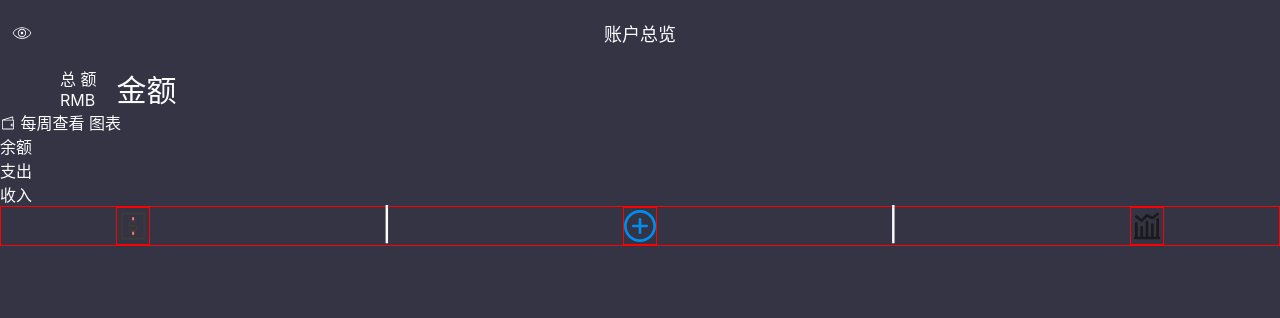
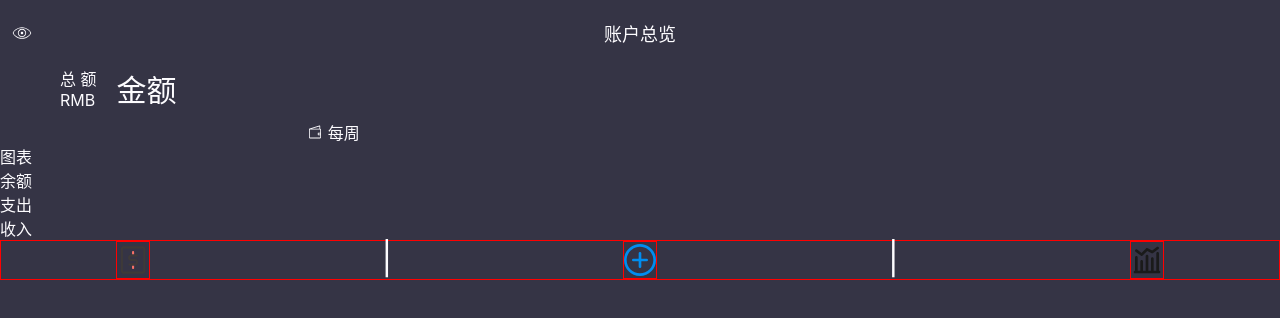
Before and after one commit to DevSuno/moze, a Vue app: page /#/total in a window 1280 px wide. Shown: the top 318 px of the page. Built offline with nearby package versions, Linux system fonts and the light colour scheme.

Commit message:
Total页面模块化，完成 Statistics 组件的CSS

```diff
--- /dev/null
+++ b/src/components/Total/Statistics.vue
@@ -0,0 +1,48 @@
+<template>
+    <div class="statistics">
+        <div class="content">
+            <span class="text"><Icon name="directory"/> 每周 </span>
+            <span class="placeholder"></span>
+        </div>
+
+        <div class="chart">图表</div>
+    </div>
+</template>
+
+<script lang="ts">
+    import Vue from 'vue';
+    import { Component } from 'vue-property-decorator';
+
+    @Component
+    export default class Statistics extends Vue {
+
+    }
+</script>
+
+<style lang="scss" scoped>
+.statistics {
+    margin-top: 10px;
+    display: flex;
+    flex-direction: column;
+    > .content {
+        display: flex;
+        justify-content: space-around;
+        align-items: center;
+        > .text {
+            display: flex;
+            flex-direction: row;
+            align-items: center;
+            text-align: center;
+            > .icon {
+                margin-right: 5px;
+            }
+        }
+        > .chart {
+
+        }
+
+    }
+
+}
+
+</style>
--- a/src/views/Total.vue
+++ b/src/views/Total.vue
@@ -2,10 +2,7 @@
     <div>
         <Topbar/>
         <Money/>
-        <div>
-            <span><Icon name="directory"/> 每周查看</span>
-            图表
-        </div>
+        <Statistics/>
         <div>
             <ol>
                 <li>余额</li>
@@ -23,9 +20,10 @@
     import { Component } from 'vue-property-decorator';
     import Topbar from '@/components/Total/Topbar.vue';
     import Money from '@/components/Total/Money.vue';
+    import Statistics from '@/components/Total/Statistics.vue';
 
     @Component({
-        components: { Money, Topbar }
+        components: { Statistics, Money, Topbar }
     })
     export default class Total extends Vue {
 
```
